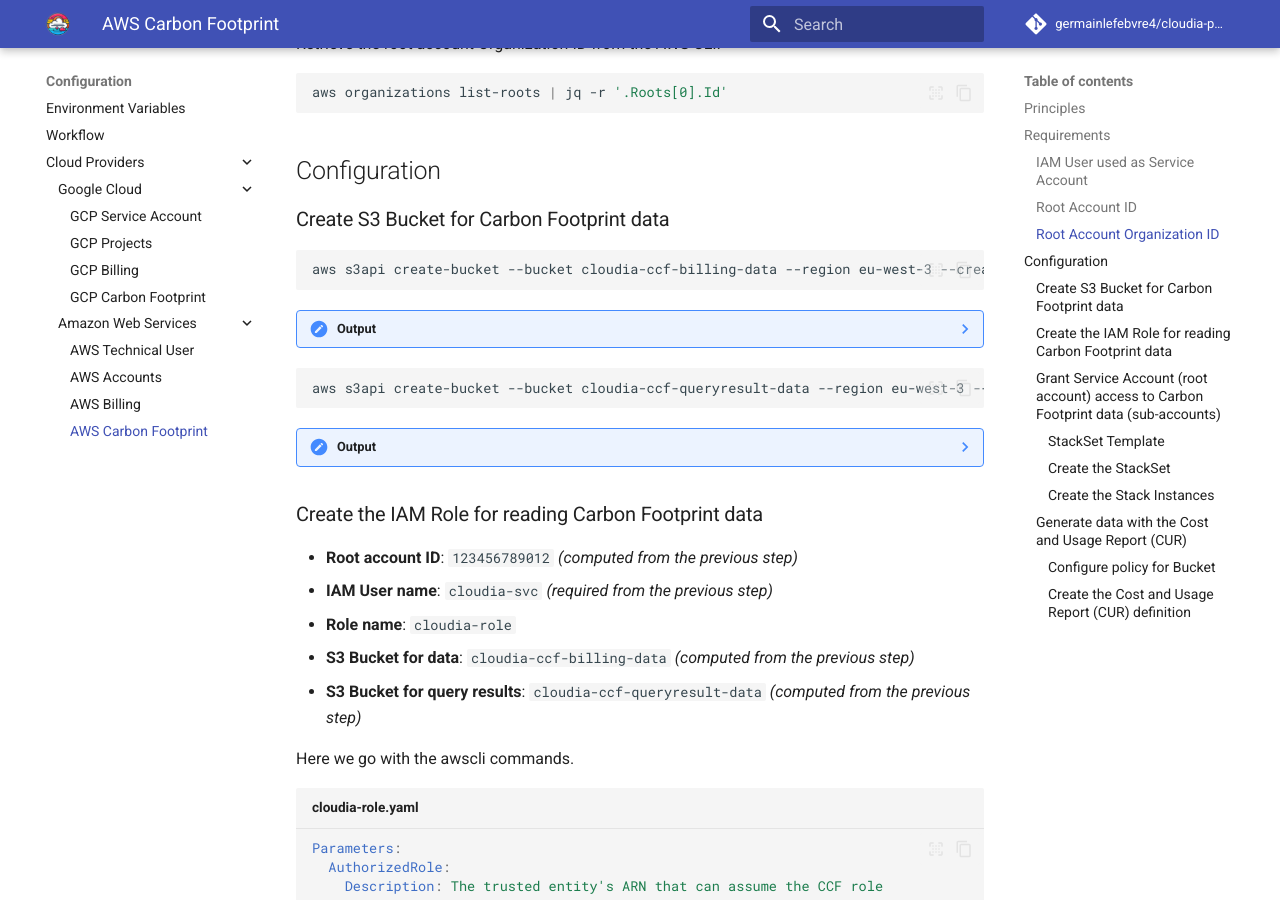
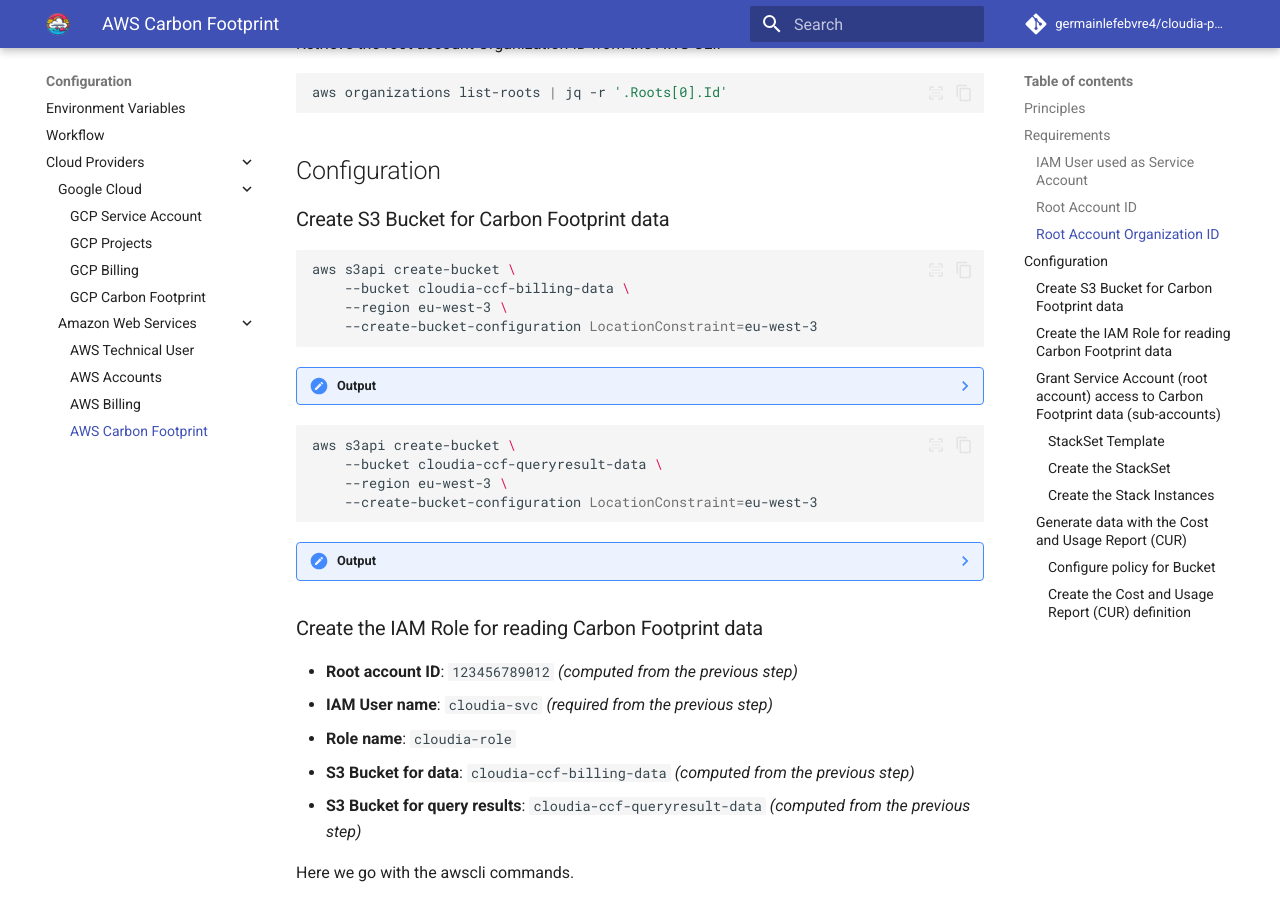
Before and after one commit to germainlefebvre4/cloudia-readthedocs, an MkDocs documentation site: the page built from docs/configuration/cloud_providers/aws/carbon_footprint.md, in a window 1280 px wide and 900 px high, scrolled down 915 px. Built offline with MkDocs 1.6.1 and Material for MkDocs 9.7.7, drawn with Linux system fonts in a browser that asks for light colours; comment, search, counter and statistics services are not loaded; some of the changed text lies outside the part shown.

Commit message:
doc: Better lisibility

````diff
--- a/docs/configuration/cloud_providers/aws/carbon_footprint.md
+++ b/docs/configuration/cloud_providers/aws/carbon_footprint.md
@@ -35,7 +35,10 @@ aws organizations list-roots | jq -r '.Roots[0].Id'
 ### Create S3 Bucket for Carbon Footprint data
 
 ```bash
-aws s3api create-bucket --bucket cloudia-ccf-billing-data --region eu-west-3 --create-bucket-configuration LocationConstraint=eu-west-3
+aws s3api create-bucket \
+    --bucket cloudia-ccf-billing-data \
+    --region eu-west-3 \
+    --create-bucket-configuration LocationConstraint=eu-west-3
 ```
 
 ??? note "Output"
@@ -47,7 +50,10 @@ aws s3api create-bucket --bucket cloudia-ccf-billing-data --region eu-west-3 --c
     ```
 
 ```bash
-aws s3api create-bucket --bucket cloudia-ccf-queryresult-data --region eu-west-3 --create-bucket-configuration LocationConstraint=eu-west-3
+aws s3api create-bucket \
+    --bucket cloudia-ccf-queryresult-data \
+    --region eu-west-3 \
+    --create-bucket-configuration LocationConstraint=eu-west-3
 ```
 
 ??? note "Output"
@@ -327,7 +333,9 @@ Configure the bucket `cloudia-ccf-billing-data` with policy to allow the AWS Cos
 ```
 
 ```bash
-aws s3api put-bucket-policy --bucket cloudia-ccf-billing-data --policy file://aws_cur_bucket_policy.json
+aws s3api put-bucket-policy \
+    --bucket cloudia-ccf-billing-data \
+    --policy file://aws_cur_bucket_policy.json
 ```
 
 #### Create the Cost and Usage Report (CUR) definition
@@ -355,7 +363,9 @@ Create the Cost and Usage Report (CUR) definition to generate the data in the Bu
 ```
 
 ```bash
-aws cur put-report-definition --report-definition file://aws_cur_report_definition.json --region us-east-1
+aws cur put-report-definition \
+    --report-definition file://aws_cur_report_definition.json \
+    --region us-east-1
 ```
 
 You can see your report created at the [AWS Cost and Usage Reports (legacy)](https://us-east-1.console.aws.amazon.com/billing/home?region=us-east-1#/reports) page.
````
